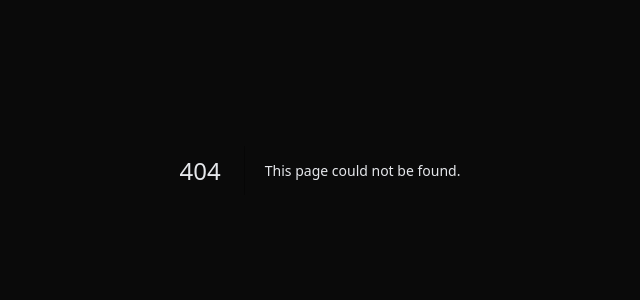
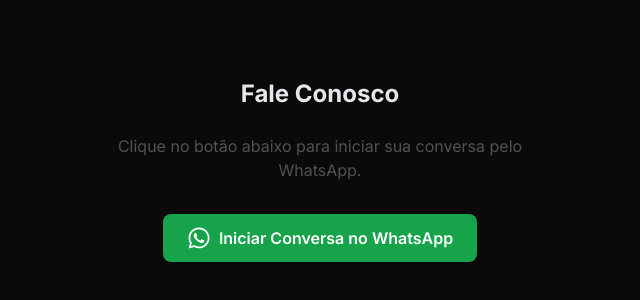
Before and after one commit to tteuw00111111/master-prime-website, a Next.js app: page /whatsapp in a window 1280 px wide. Before the commit this address had no page. Shown: the part 230-530 px from the top of the page, without its empty margins (320-960 px from the left). Built offline with nearby package versions, Linux system fonts and the light colour scheme.

Commit message:
wpp router

```diff
--- /dev/null
+++ b/src/app/whatsapp/page.tsx
@@ -0,0 +1,28 @@
+// src/app/whatsapp/page.tsx
+import { FaWhatsapp } from "react-icons/fa";
+
+const PHONE = "5521967635340";
+const MESSAGE = encodeURIComponent(
+  "Olá! Gostaria de um orçamento para meu celular."
+);
+const WA_URL = `https://wa.me/${PHONE}?text=${MESSAGE}`;
+
+export default function WhatsAppPage() {
+  return (
+    <main className="mx-auto flex min-h-screen max-w-md flex-col items-center justify-center px-4 text-center">
+      <h1 className="mb-6 text-2xl font-bold">Fale Conosco</h1>
+      <p className="mb-8 text-neutral-600">
+        Clique no botão abaixo para iniciar sua conversa pelo WhatsApp.
+      </p>
+      <a
+        href={WA_URL}
+        target="_blank"
+        rel="noopener noreferrer"
+        className="inline-flex items-center gap-2 rounded-lg bg-green-600 px-6 py-3 font-semibold text-white hover:bg-green-700"
+      >
+        <FaWhatsapp className="h-6 w-6" />
+        Iniciar Conversa no WhatsApp
+      </a>
+    </main>
+  );
+}
```
